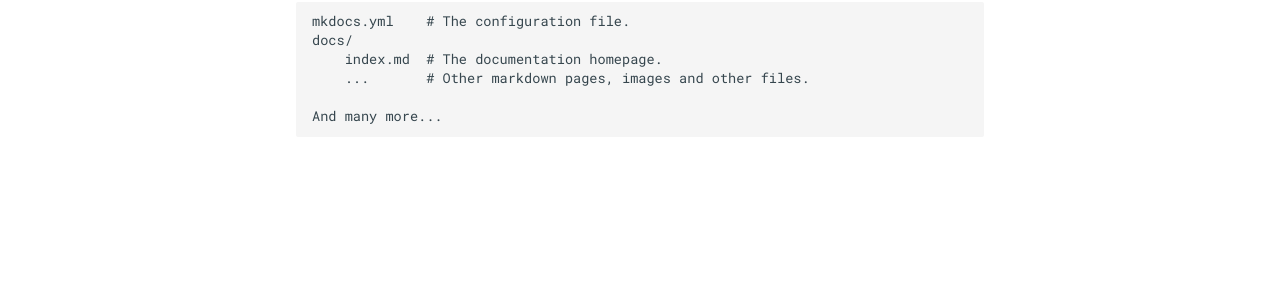
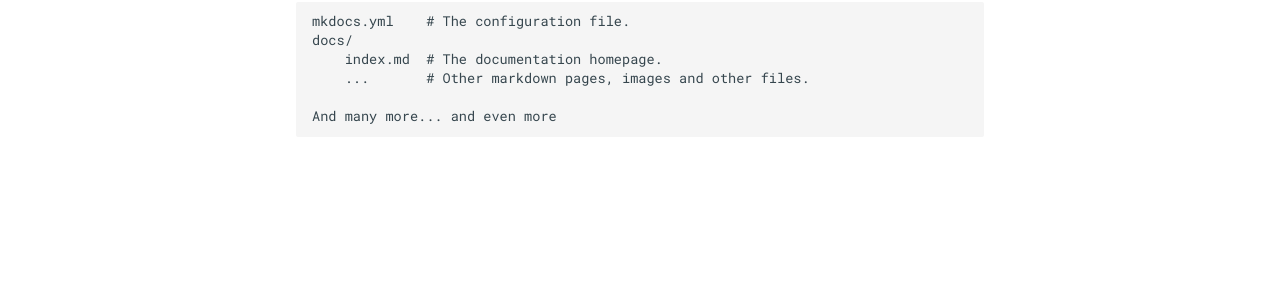
Before and after one commit to angelueb/clustertechpreview, an MkDocs documentation site: the page built from docs/index.md, in a window 1280 px wide. Shown: the part 512-812 px from the top of the page. Built offline with MkDocs 1.6.1 and Material for MkDocs 9.7.7, drawn with Linux system fonts in a browser that asks for light colours.

Commit message:
third commit

```diff
--- a/docs/index.md
+++ b/docs/index.md
@@ -16,4 +16,4 @@
         index.md  # The documentation homepage.
         ...       # Other markdown pages, images and other files.
 
-    And many more...
+    And many more... and even more
```
